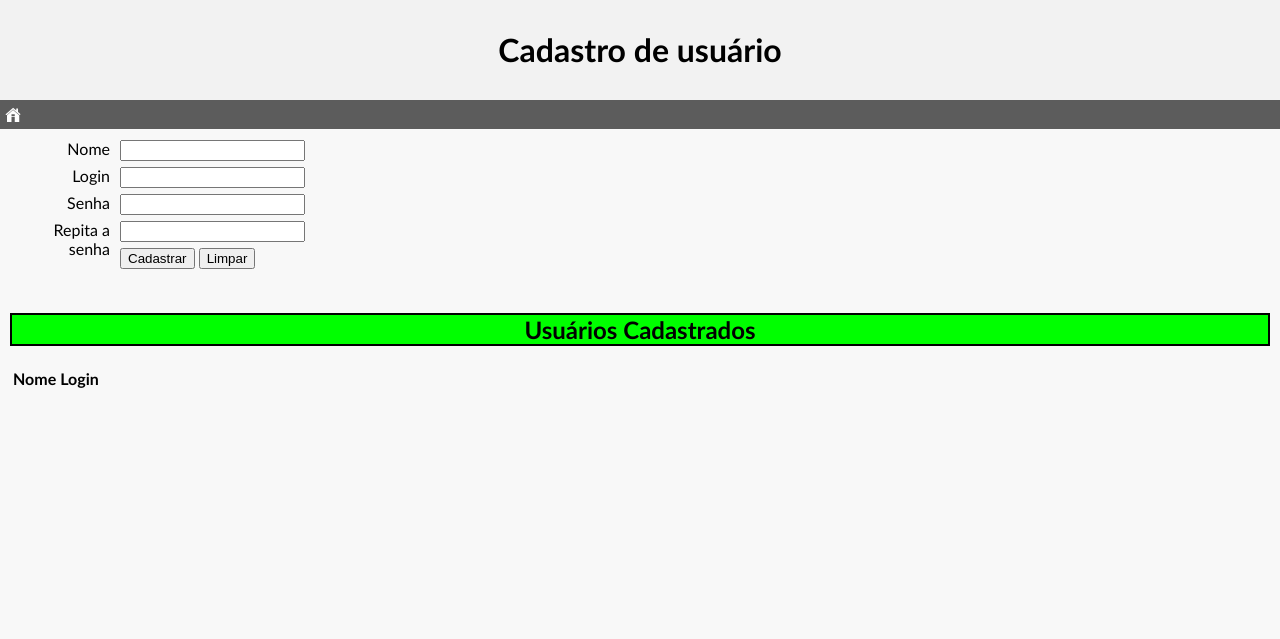
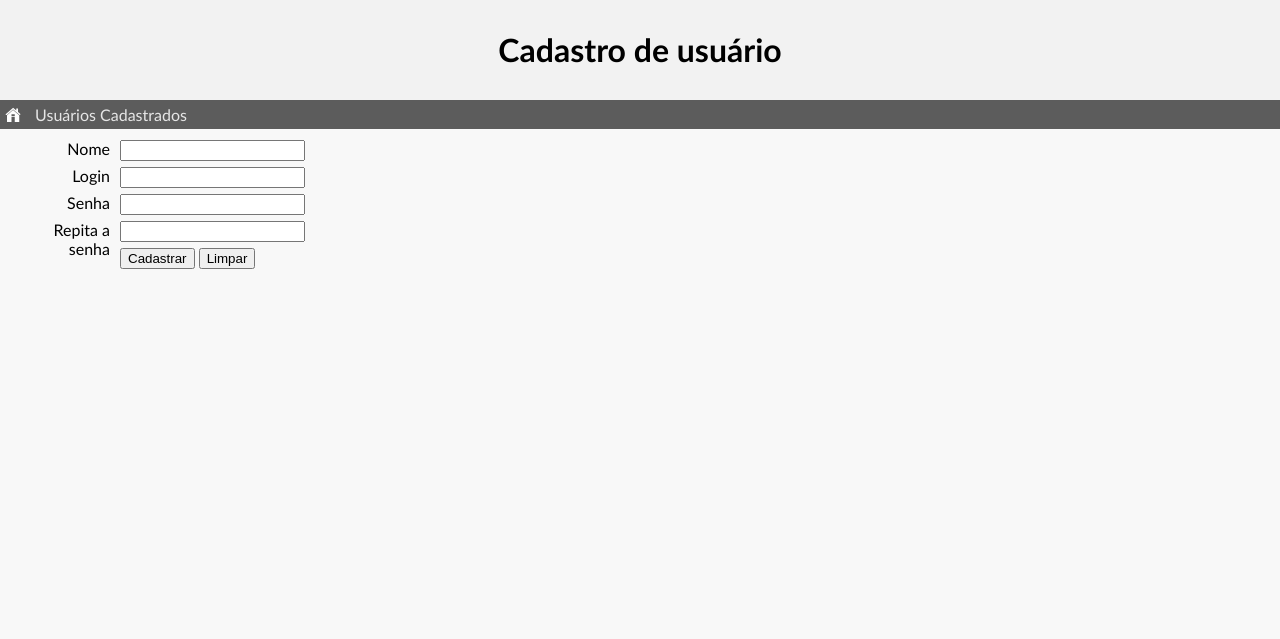
Before and after one commit to GustavoSabel/furb-web-seminario, a PHP site: page /view/cadastrousuario.php in a window 1280 px wide. Shown: the top 639 px of the page. Run offline with PHP 8.4, Linux system fonts and the light colour scheme; data that the repository does not hold is empty.

Commit message:
Excluindo usuário via javascript

```diff
--- a/Resources/Estilos.css
+++ b/Resources/Estilos.css
@@ -40,6 +40,13 @@ nav ul.navegacao {
 	list-style-type: none;
 	margin: 0;
 	padding:5px 0px 5px 0px;
+}
+
+nav ul.navegacao img.link_home{
+	width:16px;
+	height:16px;
+	border:0;
+	padding-top:0px;
 }
 
 nav ul.navegacao li {
@@ -135,14 +142,68 @@ label.categoria {
     width: 100px;
 }
 
-div.usuarios {
+.link_delete{
 
+	width:16px;
+	height:16px;
 }
 
-div.usuarios  h2{
-		background-color:#00FF00;
-		text-align:center;
-		border:2px;
-		border-style:solid;
-		border-color:black;
+/*
+	Cusco Sky table styles
+	written by Braulio Soncco http://www.buayacorp.com
+*/
+
+table {
+	width:100%;
 }
+
+table, th, td {
+	border: 1px solid #D4E0EE;
+	border-collapse: collapse;
+	font-family: "Trebuchet MS", Arial, sans-serif;
+	color: #555;
+}
+
+caption {
+	font-size: 150%;
+	font-weight: bold;
+	margin: 5px;
+}
+
+td, th {
+	padding: 4px;
+}
+
+thead th {
+	text-align: center;
+	background: #E6EDF5;
+	color: #4F76A3;
+	font-size: 100% !important;
+}
+
+tbody th {
+	font-weight: bold;
+}
+
+tbody tr { background: #FCFDFE; }
+
+tbody tr.odd { background: #F7F9FC; }
+
+table a:link {
+	color: #718ABE;
+	text-decoration: none;
+}
+
+table a:visited {
+	color: #718ABE;
+	text-decoration: none;
+}
+
+table a:hover {
+	color: #718ABE;
+	text-decoration: underline !important;
+}
+
+tfoot th, tfoot td {
+	font-size: 85%;
+}
--- a/controller/dao/impl/UsuarioDaoImpl.php
+++ b/controller/dao/impl/UsuarioDaoImpl.php
@@ -11,7 +11,7 @@ include("../model/Usuario.php");
     }
 
     public function excluir($identificador) {
-      throw new Exception("Função excluir não implementada.");
+       geraQuery("DELETE FROM ".Usuario::$TABELA." WHERE ".Usuario::$CAMPO_IDUSUARIO." = ".$identificador);
     }
 
     public function buscar($identificador) {
@@ -27,9 +27,13 @@ include("../model/Usuario.php");
     }
 
     public function listar($infoInicial, $infoFinal) {
+		throw new Exception("Função lsitar não implementada.");
+    }
+
+    public function listarTodos() {
 		$result = geraQuery("select ".Usuario::$CAMPO_IDUSUARIO.", ".Usuario::$CAMPO_NOME.", ".Usuario::$CAMPO_LOGIN.", ".Usuario::$CAMPO_SENHA.
                           " from ".Usuario::$TABELA);
-		return geraArrayQuery($result);
+		return $result;
     }
 
     public function editar($info) {
--- a/controller/dao/util/ConnectionMySql.php
+++ b/controller/dao/util/ConnectionMySql.php
@@ -3,7 +3,7 @@
   //Conecta ao banco de dDados "financemanager"
   function getConnection() {
     $host = "localhost";
-    $db_name = "euquero";
+    $db_name = "financemanager";
     $user = "root";
     $password = "";
 
--- a/index.php
+++ b/index.php
@@ -18,7 +18,7 @@
 				<a class="link_texto" href="view/cadastrousuario.php">Cadastro de usuário</a>
 			</li>
 			<li>
-				<a class="link_texto" href="view/cadastrocategoria.php">Cadastro de categoria</a>
+				<a class="link_texto" href="view/usuarios.php">Usuários Cadastrados</a>
 			</li>
 		</ul>
 	</nav>
--- a/view/cadastrousuario.php
+++ b/view/cadastrousuario.php
@@ -18,6 +18,9 @@
 					<img src="../Resources/Imagens/home-icon_white_64.png" alt="Home" style="width:16px; height:16px; border:0; padding-top:0px;" />
 				</a>
 			</li>
+			<li>
+				<a class="link_texto" href="usuarios.php">Usuários Cadastrados</a>
+			</li>
 		</ul>
 	</nav>
 	<section>
@@ -37,40 +40,6 @@
 				}
 			?>
 		</form>
-		<div class="usuarios">
-			<h2>Usuários Cadastrados</h2>
-			<table>
-				<thead>
-					<th>
-						Nome
-					</th>
-					<th>
-						Login
-					</th>
-				</thead>
-				<tbody>
-					<?php
-						include("../controller/dao/impl/UsuarioDaoImpl.php");
-
-						$dao = new UsuarioDaoImpl();
-						$usuarios = $dao->listar(0,0);
-						for ($x = 0; $x <= count($usuarios); $x++) {
-							echo "<tr>";
-							echo "<td>";
-								echo $usuarios[0];
-							echo "</td>";
-							echo "<td>";
-								echo $usuarios[1];
-							echo "</td>";
-							echo "<td>";
-								echo $usuarios[2];
-							echo "</td>";
-							echo "</tr>";
-						}
-					?>
-				<tbody>
-			</table>
-		</div>
 	</section>
 	<footer>
 		<span> All Rights Reserved. </span>
```
Also changed, not shown: controller/UsuarioController.php (+10 -3 lines), view/usuarios.php (added, +105 -0 lines), Resources/Imagens/delete.png (added).
